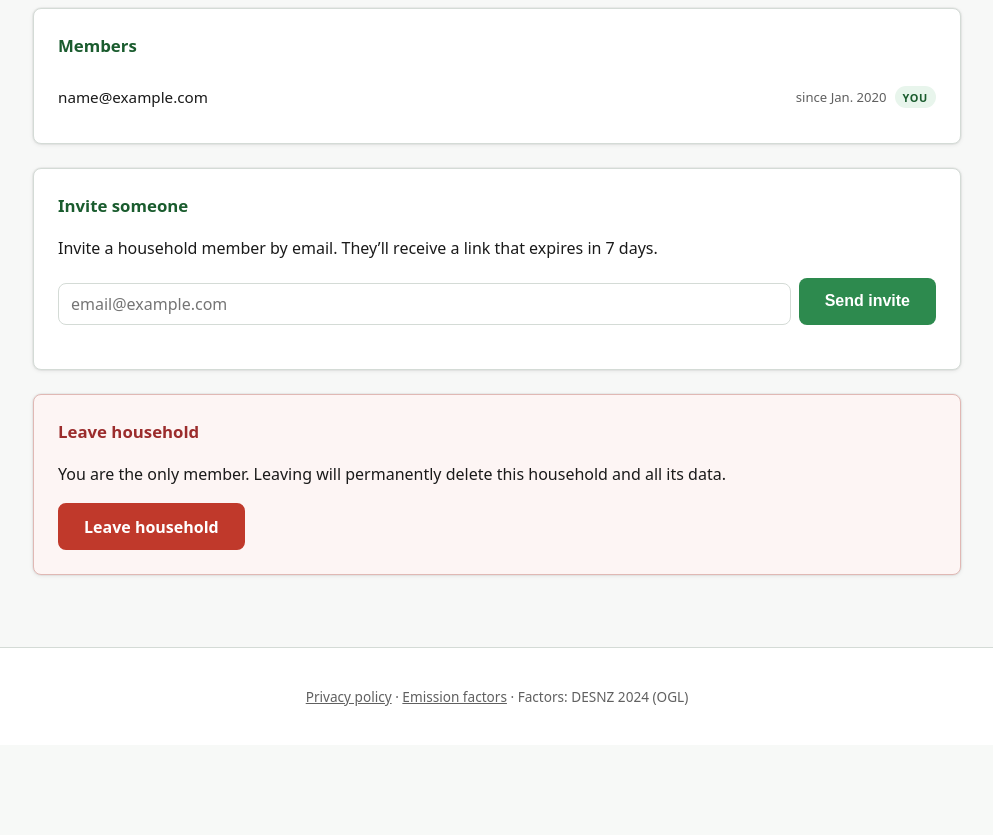
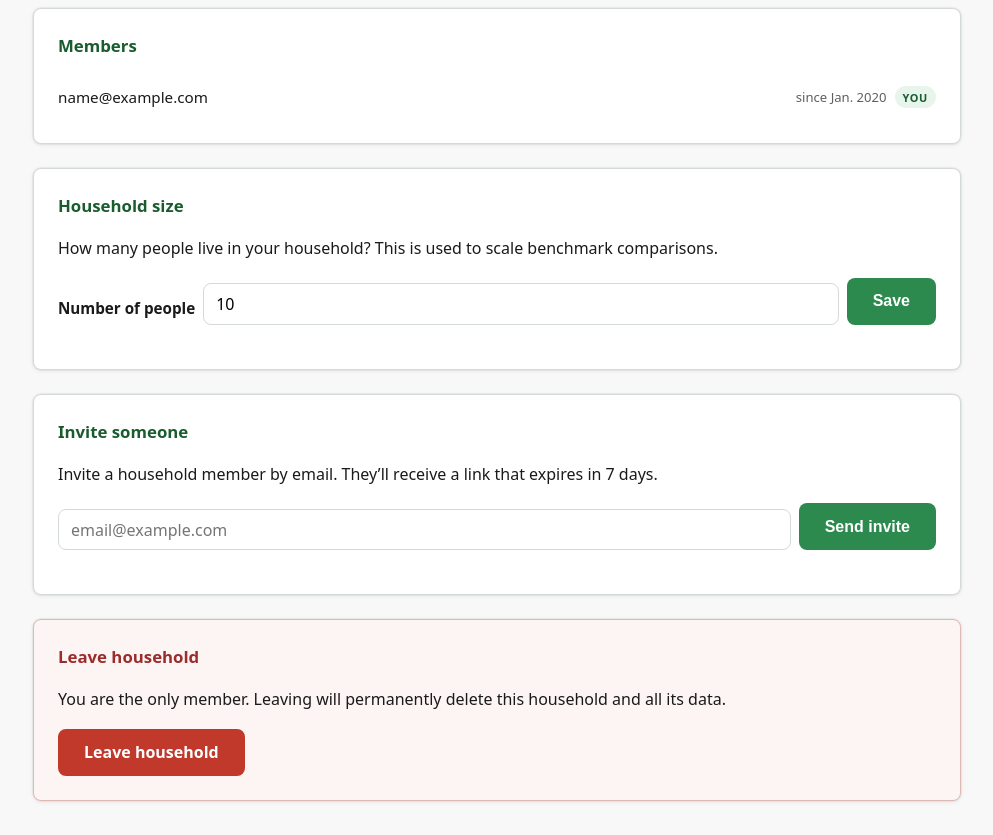
Before and after one commit to davidtlewis/countingcarbon, a Django app: page /accounts/household/ in a window 1280 px wide. Shown: the part 174-1009 px from the top of the page, without its empty margins (143-1136 px from the left). Before the commit the page ends 880 px from the top, so only its background shows below. Run offline with Django 5.2, Linux system fonts and the light colour scheme; a user stored in the database is signed in; tables that the repository leaves empty hold one stand-in row (values such as "Sample post").

Commit message:
T27: separate household size from membership count
Add Household.size field (PositiveIntegerField, default 1) so benchmark
scaling reflects declared occupancy rather than registered member count.

- Dashboard benchmarks now scale by household.size throughout
- Household settings page exposes size as an editable field
- Onboarding wizard step 1 asks household size and saves it; step 4
  diet people input pre-fills from household.size
- Food quick-estimate people field defaults to household.size
- Test updated: HouseholdFactory(size=2) with one member scales ×2

Co-Authored-By: Claude Sonnet 4.6 <noreply@anthropic.com>

```diff
--- a/accounts/models.py
+++ b/accounts/models.py
@@ -10,6 +10,7 @@ INVITE_EXPIRY_DAYS = 7
 
 class Household(models.Model):
     name = models.CharField(max_length=200)
+    size = models.PositiveIntegerField(default=1)
     created_at = models.DateTimeField(auto_now_add=True)
 
     def __str__(self):
--- a/accounts/urls.py
+++ b/accounts/urls.py
@@ -8,6 +8,7 @@ urlpatterns = [
     path("account/", views.account_detail, name="account"),
     path("account/delete/", views.account_delete, name="account_delete"),
     path("household/", views.household_settings, name="household"),
+    path("household/size/", views.household_size, name="household_size"),
     path("household/invite/", views.household_invite, name="household_invite"),
     path("household/leave/", views.household_leave, name="household_leave"),
     path("invite/<str:token>/", views.invite_accept, name="invite_accept"),
--- a/accounts/views.py
+++ b/accounts/views.py
@@ -100,6 +100,27 @@ def household_settings(request):
             "pending_invites": pending_invites,
         },
     )
+
+
+@login_required
+def household_size(request):
+    if request.method != "POST":
+        return redirect("accounts:household")
+    try:
+        household = request.user.membership.household
+    except HouseholdMembership.DoesNotExist:
+        return redirect("onboarding")
+    try:
+        size = int(request.POST.get("size", "1"))
+        if size < 1:
+            raise ValueError
+    except (ValueError, TypeError):
+        messages.error(request, "Please enter a valid household size (1 or more).")
+        return redirect("accounts:household")
+    household.size = size
+    household.save(update_fields=["size"])
+    messages.success(request, "Household size updated.")
+    return redirect("accounts:household")
 
 
 @login_required
--- a/accounts/wizard.py
+++ b/accounts/wizard.py
@@ -120,6 +120,13 @@ def _process_step1(request, household) -> str | None:
     heating = request.POST.get("heating", "")
     size_idx = int(request.POST.get("size", "1"))
     size_idx = max(0, min(3, size_idx))
+
+    try:
+        household_people = max(1, int(request.POST.get("household_people", "1")))
+    except (ValueError, TypeError):
+        household_people = 1
+    household.size = household_people
+    household.save(update_fields=["size"])
 
     inputs: dict = {
         "gas": {"kwh": "0"},
@@ -293,9 +300,9 @@ def _process_step4(request, household) -> str | None:
     """Diet. Creates AnnualEstimate for the selected diet type."""
     diet = request.POST.get("diet", "")
     try:
-        people = max(1, int(request.POST.get("people", "1")))
+        people = max(1, int(request.POST.get("people", str(household.size))))
     except (ValueError, TypeError):
-        people = 1
+        people = household.size
 
     diet_keys = {
         "high_meat": "diet_high_meat",
@@ -429,5 +436,6 @@ def wizard_view(request, step: int = 1):
         "step_title": _STEP_TITLES.get(step, ""),
         "error": error,
         "progress_pct": int((step - 1) / TOTAL_STEPS * 100),
+        "household": household,
     }
     return render(request, "accounts/onboarding_wizard.html", context)
--- a/dashboard/views.py
+++ b/dashboard/views.py
@@ -99,7 +99,7 @@ def _build_flights_chart_series(household, today=None) -> dict | None:
 @login_required
 def index(request):
     household = _get_household(request)
-    members = household.member_count
+    members = household.size
 
     periodic_entries = PeriodicEntry.objects.filter(household=household).order_by(
         "-period_start"
@@ -203,7 +203,7 @@ def index(request):
 @login_required
 def chart_data(request):
     household = _get_household(request)
-    members = household.member_count
+    members = household.size
     today = date.today()
 
     all_periodic = PeriodicEntry.objects.filter(household=household)
--- a/entries/views.py
+++ b/entries/views.py
@@ -669,6 +669,7 @@ def _food_context(
         "form_errors": form_errors or {},
         "saved": saved,
         "today": date.today().isoformat(),
+        "household_size": household.size,
     }
 
 
--- a/templates/accounts/household.html
+++ b/templates/accounts/household.html
@@ -16,6 +16,20 @@
     </li>
     {% endfor %}
   </ul>
+</section>
+
+<section class="card">
+  <h2>Household size</h2>
+  <p>How many people live in your household? This is used to scale benchmark comparisons.</p>
+  <form method="post" action="{% url 'accounts:household_size' %}">
+    {% csrf_token %}
+    <div class="form-group form-inline">
+      <label for="id_size">Number of people</label>
+      <input type="number" id="id_size" name="size" min="1" max="20" style="width: 80px"
+             value="{{ household.size }}">
+      <button class="btn btn--primary" type="submit">Save</button>
+    </div>
+  </form>
 </section>
 
 <section class="card">
--- a/templates/entries/partials/food_section.html
+++ b/templates/entries/partials/food_section.html
@@ -56,7 +56,7 @@
         <label for="id_people">Number of people</label>
         <input type="number" id="id_people" name="people"
                min="1" step="1" placeholder="1"
-               value="{{ form_inputs.people|default:'' }}">
+               value="{{ form_inputs.people|default:household_size }}">
         {% if form_errors.people %}<p class="form-errors">{{ form_errors.people }}</p>{% endif %}
       </div>
 
```
Also changed, not shown: docs/build_log.md (+48 -0 lines), templates/accounts/onboarding_wizard.html (+7 -1 lines), tests/test_flows.py (+3 -5 lines), accounts/migrations/0002_household_size.py (added).
